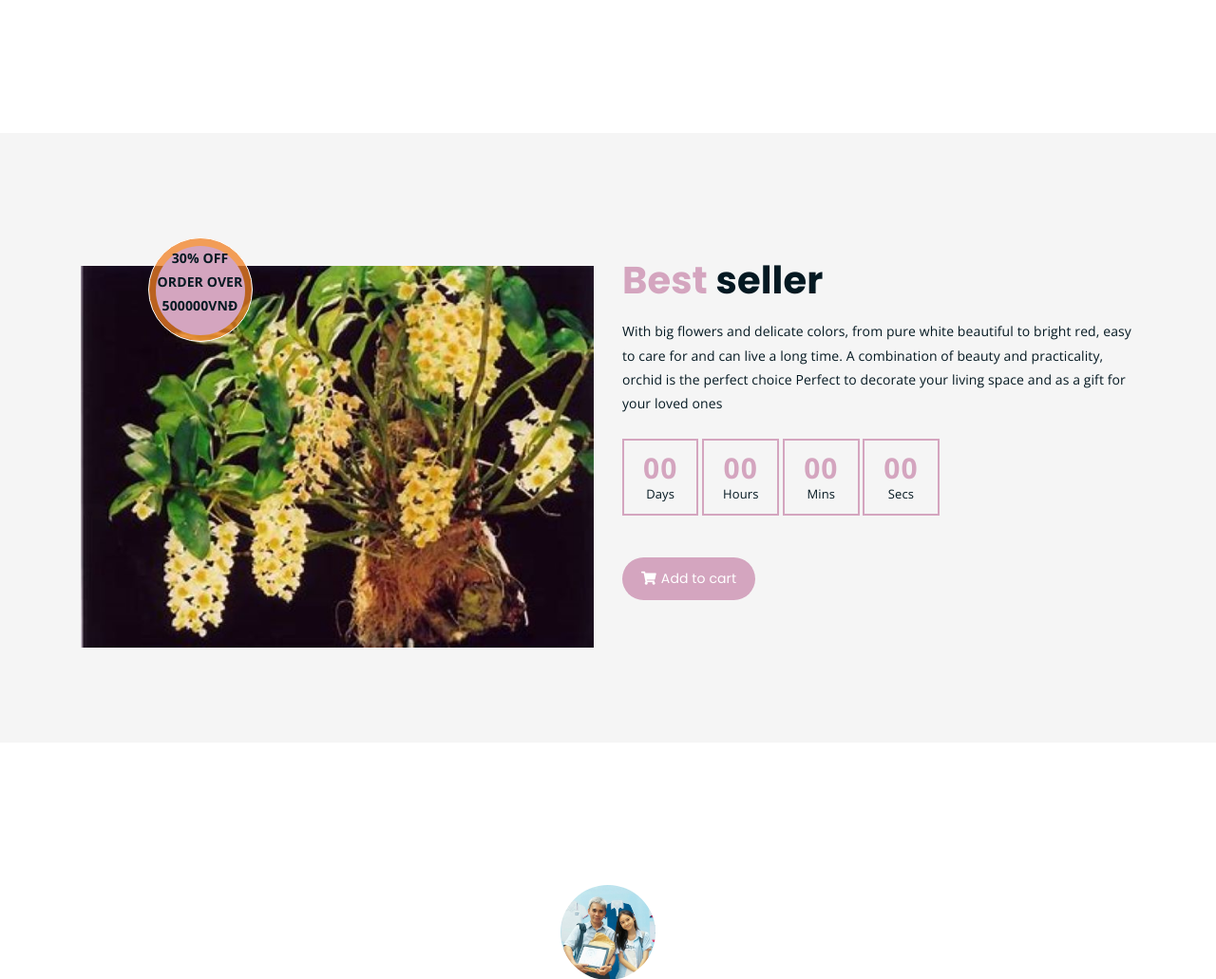
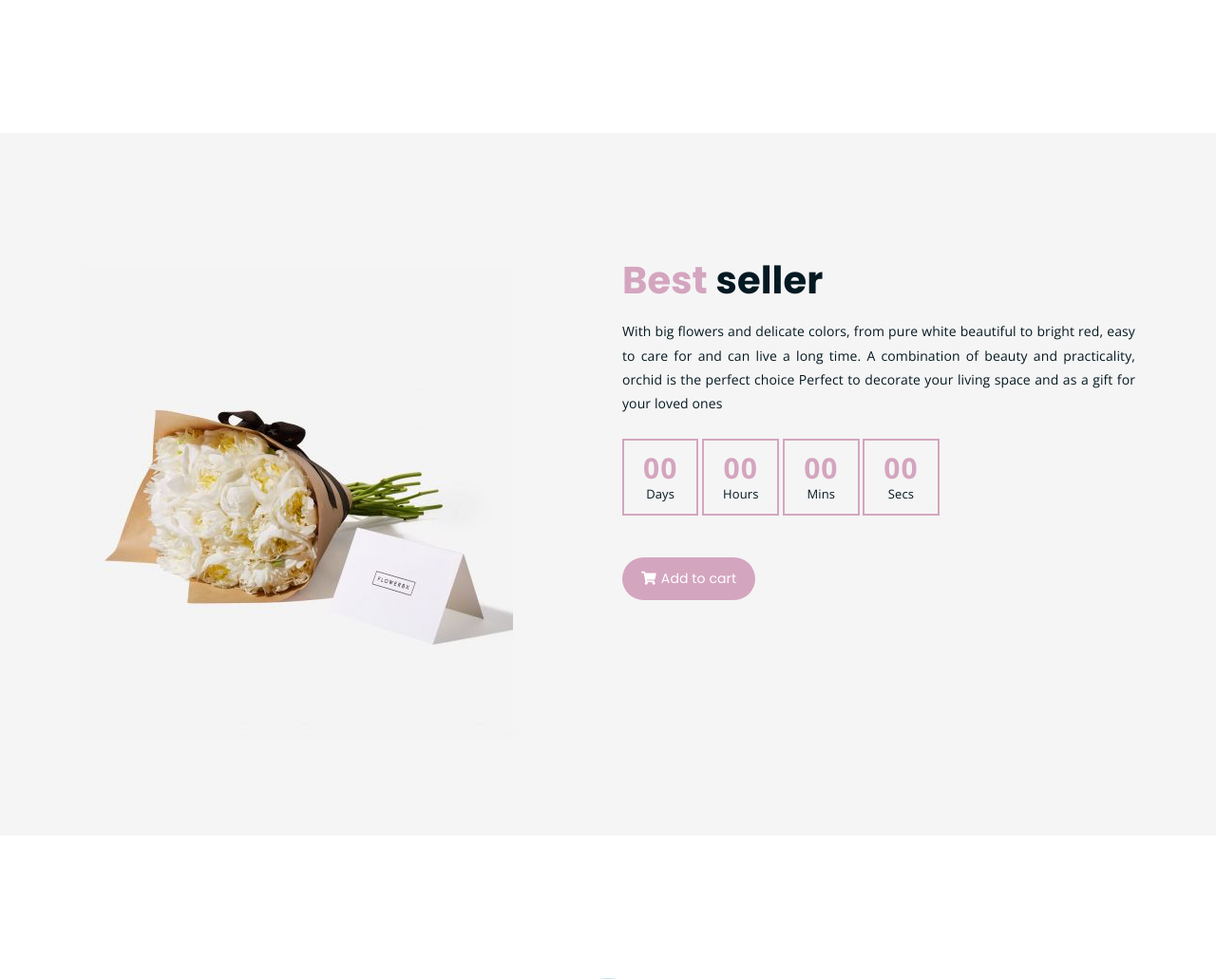
Before and after one commit to Sherlockian1212/kiwi-flowershop, a PHP site: page / in a window 1280 px wide. Shown: the part 1949-2980 px from the top of the page at 95% size. Run offline with PHP 8.4, Linux system fonts and the light colour scheme; data comes from the database, SQL or seed files in the repository; data that the repository does not hold is empty.

Commit message:
fix UI index

```diff
--- a/index.php
+++ b/index.php
@@ -275,25 +275,25 @@ session_start();
 				<!--Image Column-->
 				<div class="image-column col-lg-6">
 					<div class="image">
-						<div class="price-box">
-							<div class="inner-price">
-								<strong>30% OFF ORDER OVER 500000VNĐ</strong>
-							</div>
-						</div>
-						<img src="assets/img/phong_lan_1.jpg" alt="">
+<!--						<div class="price-box">-->
+<!--							<div class="inner-price">-->
+<!--								<strong>30% OFF ORDER OVER 500000VNĐ</strong>-->
+<!--							</div>-->
+<!--						</div>-->
+						<img src="admin/CottonCloudPeony.jpg" alt="">
 					</div>
 				</div>
 				<!--Content Column-->
 				<div class="content-column col-lg-6">
 					<h3><span class="orange-text">Best</span> seller</h3>
-					<div class="text">With big flowers and delicate colors, from pure white
+					<div class="text" style="text-align: justify">With big flowers and delicate colors, from pure white
 						beautiful to bright red, easy to care for and can live a long time.
 						A combination of beauty and practicality, orchid is the perfect choice
 						Perfect to decorate your living space and as a gift for your loved ones
 					</div>
 					<!--Countdown Timer-->
 					<div class="time-counter">
-						<div class="time-countdown clearfix" data-countdown="2020/2/01">
+						<div class="time-countdown clearfix" data-countdown="2023/6/16">
 							<div class="counter-column">
 								<div class="inner"><span class="count">00</span>Days</div>
 							</div>
@@ -308,8 +308,9 @@ session_start();
 							</div>
 						</div>
 					</div>
-					<a href="cart.php" class="cart-btn mt-3"><i class="fas fa-shopping-cart"></i>Add to cart</a>
+                    <a href="cart.php" class="cart-btn mt-3"><i class="fas fa-shopping-cart"></i>Add to cart</a>
 				</div>
+
 			</div>
 		</div>
 	</section>
--- a/user_area/user_registration.php
+++ b/user_area/user_registration.php
@@ -26,7 +26,7 @@ session_start();
 			<input type="text" id="user_name" placeholder="Enter username" required="required" name="user_username">
 		</div>
 		<div class="group">
-			<input type="text" id="user_gmail" placeholder="Enter email" required="required" name="user_email">
+			<input type="text" id="user_email" placeholder="Enter email" required="required" name="user_email">
 		</div>
 		<div class="group">
 			<input type="password" id="user_password" placeholder="Enter password" required="required" name="user_password">
```
